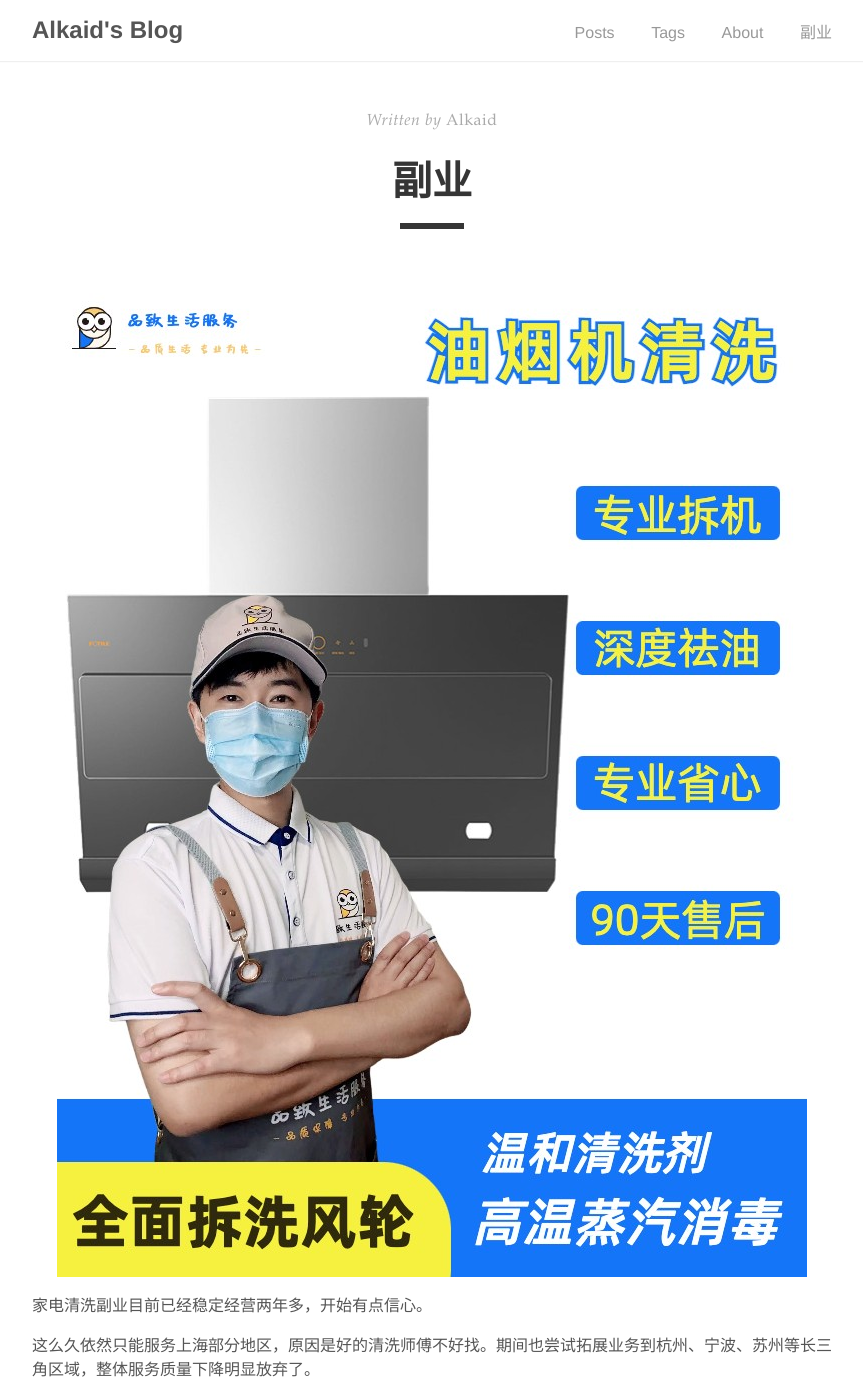
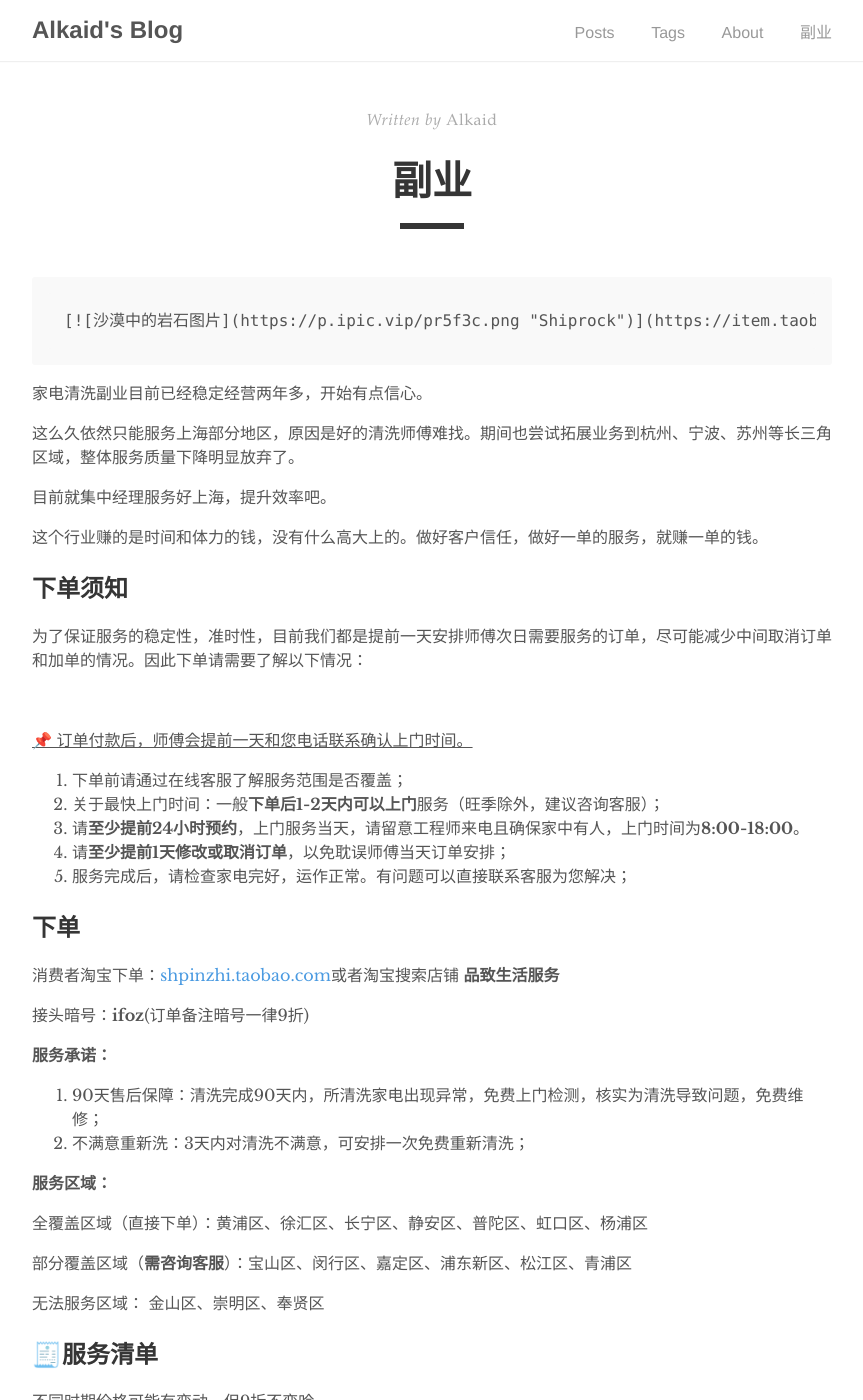
Before and after one commit to AlkaidWaong/ifoz, a Jekyll site: the page built from _pages/side.md, in a window 1280 px wide and 1400 px high. Shown: the whole window, without its empty margins (208-1071 px from the left). Built offline with Jekyll 4.4.1, drawn with Linux system fonts in a browser that asks for light colours.

Commit message:
Update side.md

````diff
--- a/_pages/side.md
+++ b/_pages/side.md
@@ -5,13 +5,17 @@ author: "Alkaid"
 permalink: /side/
 ---
 
-![image-20230107102731772](/img/pinzhi.jpg)
+
+
+```text
+[![沙漠中的岩石图片](https://p.ipic.vip/pr5f3c.png "Shiprock")](https://item.taobao.com/item.htm?ft=t&id=663854332130)
+```
 
 
 
 家电清洗副业目前已经稳定经营两年多，开始有点信心。
 
-这么久依然只能服务上海部分地区，原因是好的清洗师傅不好找。期间也尝试拓展业务到杭州、宁波、苏州等长三角区域，整体服务质量下降明显放弃了。
+这么久依然只能服务上海部分地区，原因是好的清洗师傅难找。期间也尝试拓展业务到杭州、宁波、苏州等长三角区域，整体服务质量下降明显放弃了。
 
 目前就集中经理服务好上海，提升效率吧。
 
@@ -64,4 +68,6 @@ permalink: /side/
 
 ## 🧾服务清单
 
+不同时期价格可能有变动，但9折不变哈。
+
 ![image-20230107093918495](https://p.ipic.vip/8ejjws.png)
````
